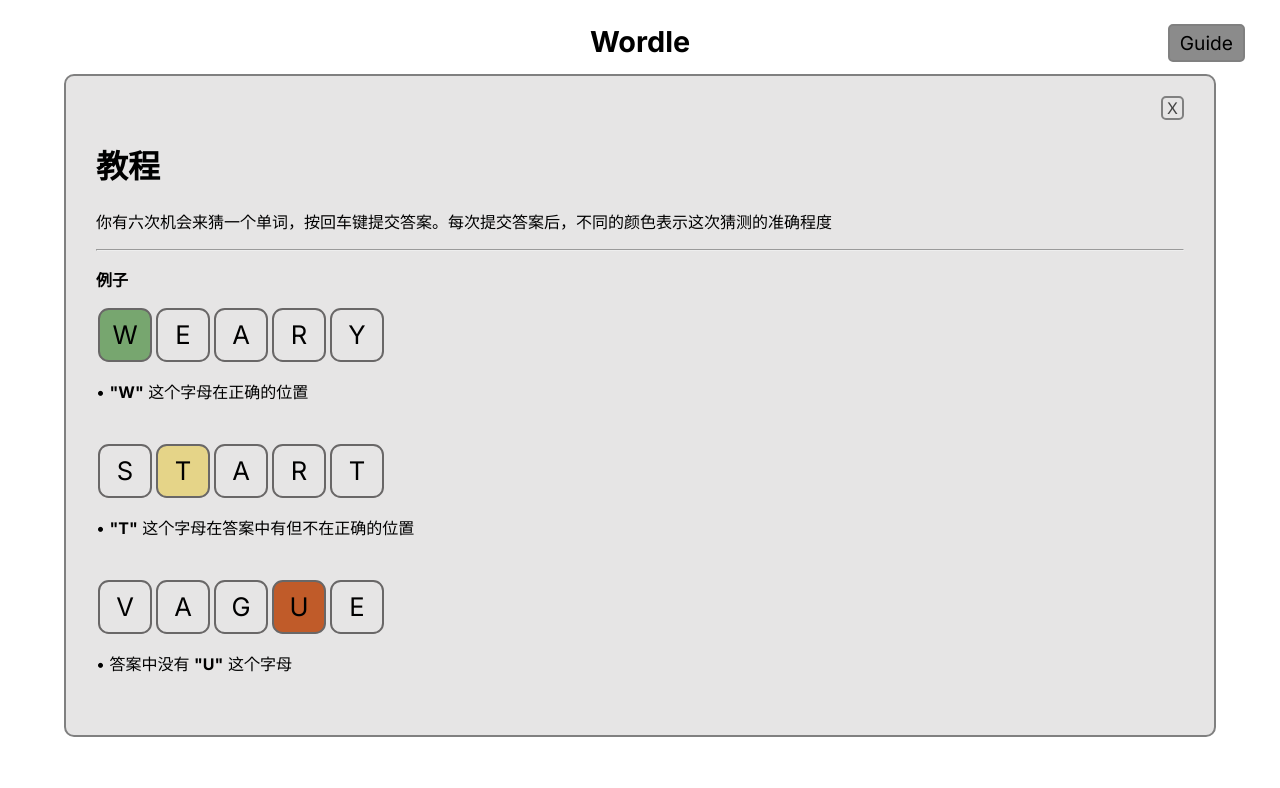
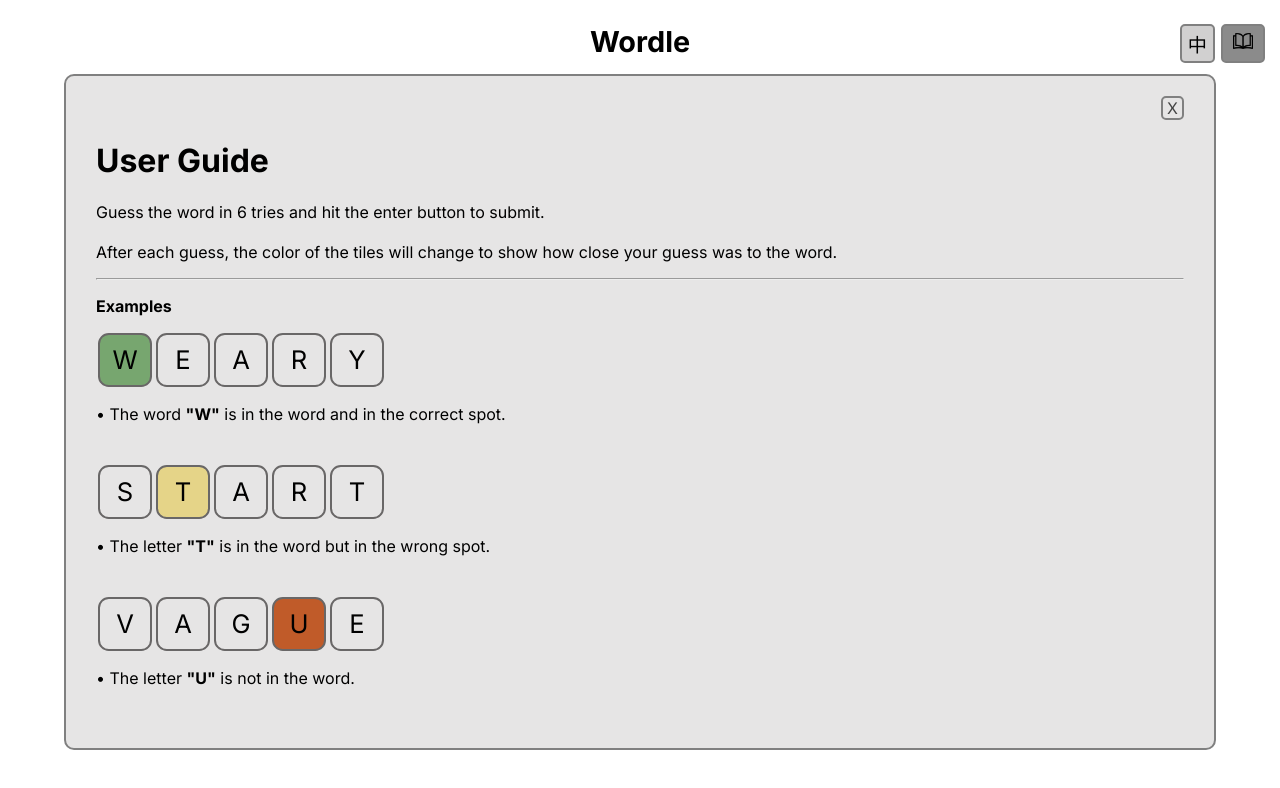
Before and after one commit to Y65NG/wordle-react, a React (Vite) app: page / in a window 1280 px wide. Shown: the top 788 px of the page. Built offline with nearby package versions, Linux system fonts and the light colour scheme.

Commit message:
FEAT: add multi-language support

```diff
--- a/src/App.css
+++ b/src/App.css
@@ -5,9 +5,23 @@
   font-size: larger;
 }
 
+.language {
+  position: absolute;
+  top: 0;
+  right: 65px;
+  background-color: rgb(209, 208, 208);
+  padding: 2px 6px;
+  border: 2px solid grey;
+  border-radius: 5px;
+  cursor: pointer;
+  user-select: none;
+  padding-top: 4px;
+  height: 29px;
+}
+
 /* User Guide */
 .guide-btn {
-  right: 35px;
+  right: 15px;
   top: 0;
   position: absolute;
   cursor: pointer;
@@ -16,6 +30,12 @@
   padding: 5px 10px;
   border: 2px solid grey;
   border-radius: 5px;
+  /* height: ; */
+}
+
+.guide-icon {
+  width: 20px;
+  /* padding: 0; */
 }
 
 .guide {
--- a/src/App.jsx
+++ b/src/App.jsx
@@ -6,6 +6,7 @@
 import GameStart from "./components/GameStart"
 import GameOver from "./components/GameOver"
 import UserGuide from "./components/UserGuide"
+import guideIcon from "./assets/open-book.png"
 
 export const AppContext = createContext()
 
@@ -24,6 +25,7 @@
   const [wrongLetters, setWrongLetters] = useState(new Set())
   const [gameState, setGameState] = useState({ state: 0, isCorrect: false })
   const [showGuide, setShowGuide] = useState(true)
+  const [language, setLanguage] = useState(true)
 
   function restart() {
     setSecret(filteredList[Math.floor(Math.random() * filteredList.length)])
@@ -43,6 +45,10 @@
 
   function toggleGuide() {
     setShowGuide((prevState) => !prevState)
+  }
+
+  function toggleLanguage() {
+    setLanguage((prevLang) => !prevLang)
   }
 
   function onAddLetter(keyVal) {
@@ -93,11 +99,14 @@
     <div className="container">
       <nav>
         <h1>Wordle</h1>
+        <div className={`language`} onClick={toggleLanguage}>
+          {language ? "中" : "Eng"}
+        </div>
         <div
           className={`guide-btn ${showGuide ? "darken" : ""}`}
           onClick={toggleGuide}
         >
-          Guide
+          <img className="guide-icon" src={guideIcon}></img>
         </div>
       </nav>
       <AppContext.Provider
@@ -118,6 +127,7 @@
           setGameState,
           restart,
           toggleGuide,
+          language,
         }}
       >
         {gameState.state === 0 ? (
--- a/src/components/GameOver.jsx
+++ b/src/components/GameOver.jsx
@@ -2,23 +2,27 @@
 import { AppContext } from "../App"
 
 function GameOver() {
-  const { gameState, secret, restart } = useContext(AppContext)
+  const { gameState, secret, restart, language } = useContext(AppContext)
   console.log(gameState)
   return (
     <div>
       {gameState.isCorrect ? (
         <div className="over win">
-          Congradulations! The secret word is{" "}
+          {language
+            ? "Congradulations! The secret word is "
+            : "你赢了！正确的单词就是 "}
           <span className="bold">{secret.toUpperCase()}</span>
         </div>
       ) : (
         <div className="over lose">
-          Game Over. The secret word is{" "}
+          {language
+            ? "Game Over. The secret word is "
+            : "你输了，正确的单词是 "}
           <span className="bold">{secret.toUpperCase()}</span>
         </div>
       )}
       <button className="restart" onClick={restart}>
-        Restart
+        {language ? "Restart" : "重新开始"}
       </button>
     </div>
   )
--- a/src/components/GameStart.jsx
+++ b/src/components/GameStart.jsx
@@ -2,7 +2,7 @@
 import { AppContext } from "../App"
 
 function GameStart() {
-  const { gameState, setGameState } = useContext(AppContext)
+  const { gameState, setGameState, language } = useContext(AppContext)
   return (
     <div className="start-page">
       <button
@@ -10,7 +10,7 @@
           setGameState({ isCorrect: false, state: 1 })
         }}
       >
-        Start
+        {language ? "Start" : "开始游戏"}
       </button>
     </div>
   )
--- a/src/components/UserGuide.jsx
+++ b/src/components/UserGuide.jsx
@@ -2,12 +2,64 @@
 import { AppContext } from "../App"
 
 function UserGuide() {
-  const { toggleGuide } = useContext(AppContext)
+  const { toggleGuide, language } = useContext(AppContext)
   return (
     <div className="guide">
       <div className="close-btn" onClick={toggleGuide}>
         X
       </div>
+      {language ? (
+        <div className="content">
+          <h1>User Guide</h1>
+          <section>
+            <p>
+              Guess the word in 6 tries and hit the enter button to submit.
+              <br />
+              <br />
+              After each guess, the color of the tiles will change to show how
+              close your guess was to the word.
+            </p>
+            <hr />
+            <p>
+              <span className="bold">Examples</span>
+            </p>
+            <div className="row">
+              <div className="letter green">W</div>
+              <div className="letter">E</div>
+              <div className="letter">A</div>
+              <div className="letter">R</div>
+              <div className="letter">Y</div>
+            </div>
+            <p className="margin-bottom">
+              &#x2022; The word <span className="bold">"W"</span> is in the word
+              and in the correct spot.
+            </p>
+            <div className="row">
+              <div className="letter">S</div>
+              <div className="letter yellow">T</div>
+              <div className="letter">A</div>
+              <div className="letter">R</div>
+              <div className="letter">T</div>
+            </div>
+            <p className="margin-bottom">
+              &#x2022; The letter <span className="bold">"T"</span> is in the
+              word but in the wrong spot.
+            </p>
+            <div className="row">
+              <div className="letter">V</div>
+              <div className="letter">A</div>
+              <div className="letter">G</div>
+              <div className="letter red">U</div>
+              <div className="letter">E</div>
+            </div>
+            <p className="margin-bottom">
+              &#x2022; The letter <span className="bold">"U"</span> is not in
+              the word.
+            </p>
+          </section>
+        </div>
+      ) : (
+        <div className="content">
           <h1>教程</h1>
           <section>
             <p>
@@ -50,6 +102,8 @@
             </p>
           </section>
         </div>
+      )}
+    </div>
   )
 }
 
```
Also changed, not shown: src/assets/open-book.png (added). Lines whose indentation alone changed are shown as unchanged.
